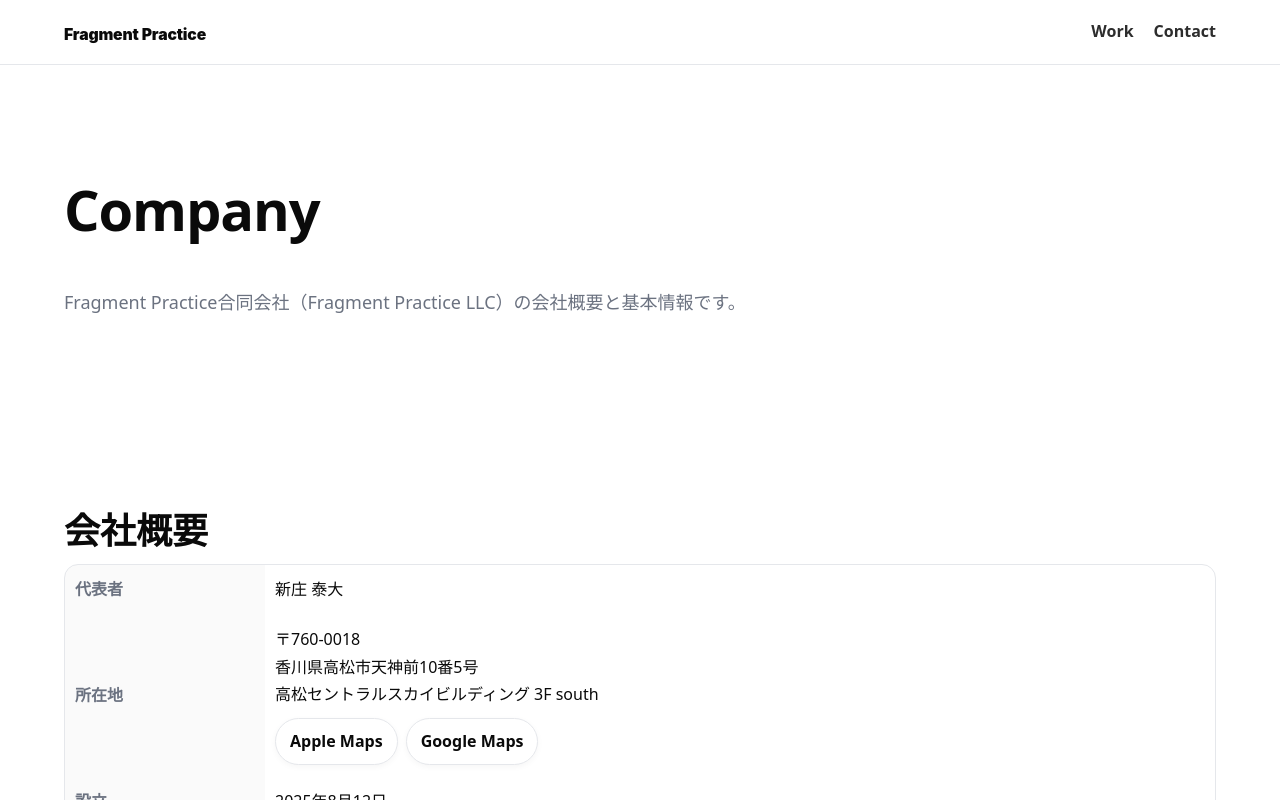
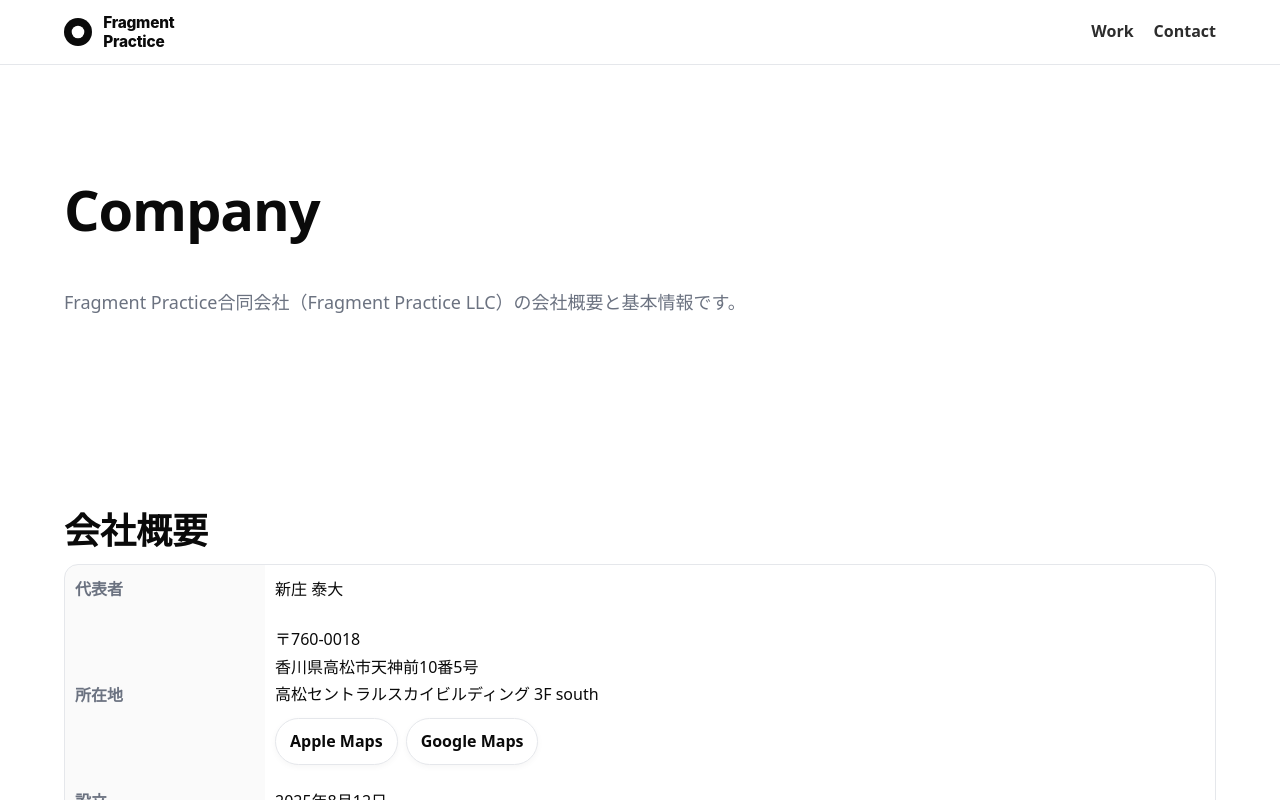
Before and after one commit to yasufrag/fragmentpractice.com, a Next.js app: page /company in a window 1280 px wide. Shown: the top 800 px of the page. Built offline with nearby package versions, Linux system fonts and the light colour scheme.

Commit message:
commit fragmentpractice.com

```diff
--- a/src/app/layout.tsx
+++ b/src/app/layout.tsx
@@ -42,9 +42,8 @@ export default function RootLayout({ children }: { children: React.ReactNode })
         <header className="site-header" role="banner">
           <div className="container nav">
             <div className="brand">
-              <Link href="/" aria-label="Fragment Practice ホーム" className="brand-link">
-                {/* モバイルでの視認性を上げるため、CSSで高さを制御 */}
-                <BrandLogo size="small" />
+              <Link href="/" aria-label="Fragment Practice ホーム">
+                <BrandLogo size="header" offset={17} />
               </Link>
             </div>
             <nav className="navlinks" aria-label="主要ナビゲーション">
--- a/src/components/BrandLogo.tsx
+++ b/src/components/BrandLogo.tsx
@@ -1,46 +1,61 @@
 // src/components/BrandLogo.tsx
 type BrandLogoProps = {
-  size?: "small" | "large";
+  size?: "header" | "compact";
   color?: string;
   height?: number;
+  offset?: number;
 };
 
 export default function BrandLogo({
-  size = "small",
+  size = "header",
   color = "currentColor",
   height,
+  offset,
 }: BrandLogoProps) {
-  const fontSize = size === "large" ? 80 : 28;   // フォントを少し大きく
-  const vbH = size === "large" ? 120 : 64;
-  const vbW = size === "large" ? 820 : 320;
-  const y = size === "large" ? 88 : 46;
+  // ── sizeごとの最小セット（内部定数は必要最低限）
+  const cfg =
+    size === "header"
+      ? { vbW: 760, vbH: 160, r: 40, hole: 18, gap: 32, font: 44, lineGap: 54, capAdj: -0.5, off: 2.5 }
+      : { vbW: 500, vbH: 120, r: 26, hole: 11, gap: 20, font: 28, lineGap: 36, capAdj: -0.25, off: 2.0 };
+
+  const centerY = cfg.vbH / 2;
+  const textX   = cfg.r * 2 + cfg.gap;
+  const offY    = offset ?? cfg.off;
+
+  // 2行のベースライン：中心対称 + offsetぶんだけ全体を上下にスライド
+  const yTop    = centerY - cfg.lineGap / 2 + offY + cfg.capAdj;
+  const yBottom = centerY + cfg.lineGap / 2 + offY + cfg.capAdj;
 
   return (
     <svg
-      viewBox={`0 0 ${vbW} ${vbH}`}
+      viewBox={`0 0 ${cfg.vbW} ${cfg.vbH}`}
       role="img"
       aria-label="Fragment Practice"
       preserveAspectRatio="xMinYMid meet"
-      style={{
-        height: height ?? (size === "large" ? 80 : 36), // ← 小でも36pxに
-        width: "auto",
-        display: "block",
-      }}
+      style={{ height: height ?? (size === "header" ? 56 : 38), width: "auto", display: "block", color }}
     >
       <title>Fragment Practice</title>
-      <text
-        x="0"
-        y={y}
-        fontFamily='-apple-system, BlinkMacSystemFont, "Helvetica Neue", Arial, "Segoe UI",
-          "Noto Sans JP", "Hiragino Kaku Gothic ProN", "Meiryo", sans-serif'
-        fontWeight="900"           // ← BoldからExtra Boldへ
-        fontSize={fontSize}
-        letterSpacing="-0.01em"    // ← 少し読みやすく
-        fill={color}
-        dominantBaseline="alphabetic"
+
+      {/* ドーナツ円（塗り：currentColor / 穴：マスク） */}
+      <defs>
+        <mask id="fp-ring">
+          <rect width="100%" height="100%" fill="#fff" />
+          <circle cx={cfg.r} cy={centerY} r={cfg.hole} fill="#000" />
+        </mask>
+      </defs>
+      <circle cx={cfg.r} cy={centerY} r={cfg.r} fill="currentColor" mask="url(#fp-ring)" />
+
+      {/* タイプ（2行） */}
+      <g
+        fill="currentColor"
+        fontFamily='-apple-system,BlinkMacSystemFont,"Helvetica Neue",Arial,"Segoe UI","Noto Sans JP","Hiragino Kaku Gothic ProN","Meiryo",sans-serif'
+        fontWeight={800}
+        fontSize={cfg.font}
+        letterSpacing="-0.015em"
       >
-        Fragment Practice
-      </text>
+        <text x={textX} y={yTop} dominantBaseline="alphabetic">Fragment</text>
+        <text x={textX} y={yBottom} dominantBaseline="alphabetic">Practice</text>
+      </g>
     </svg>
   );
 }
```
Also changed, not shown: public/logo-light.svg (deleted), public/logo.svg.
